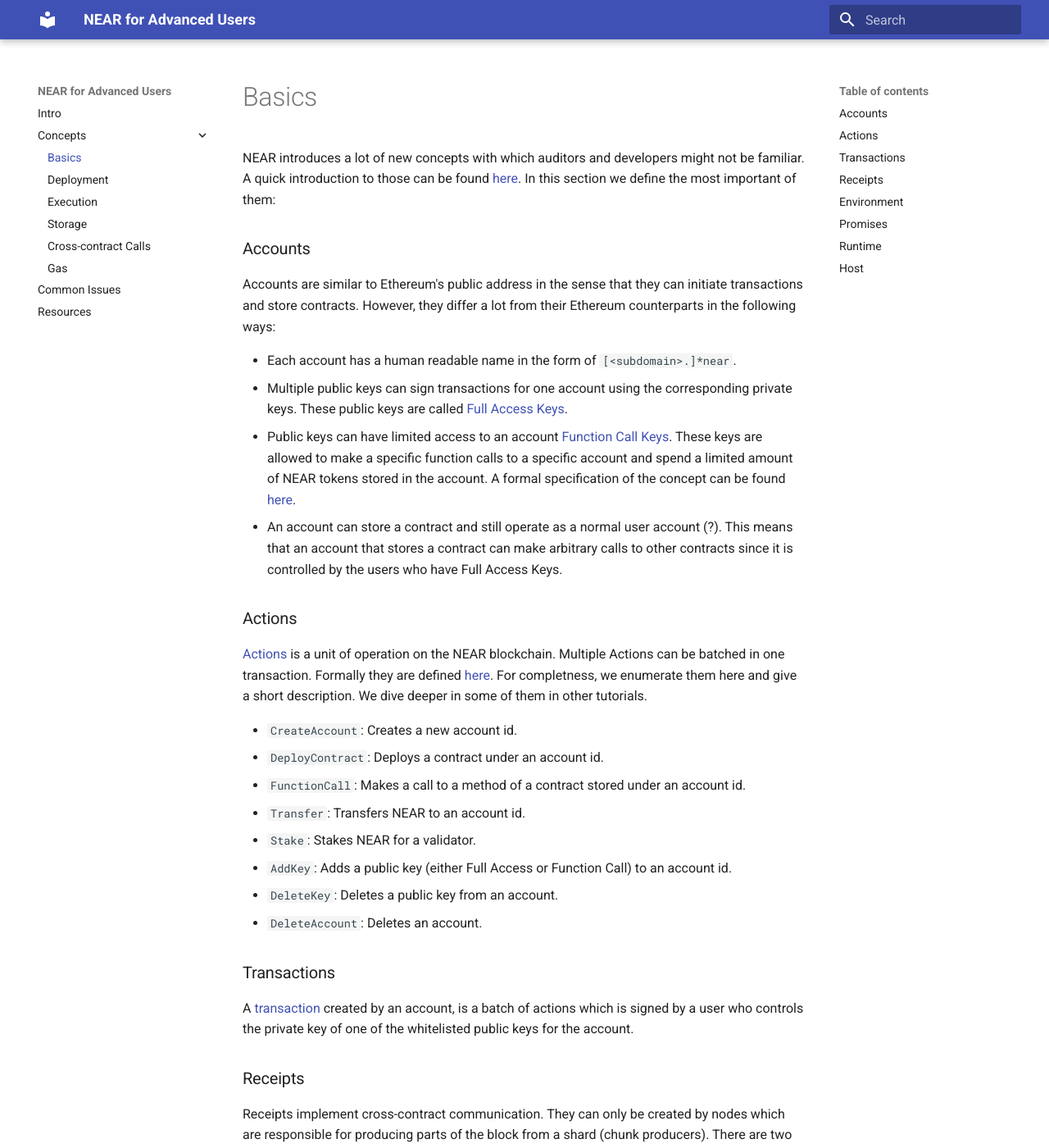
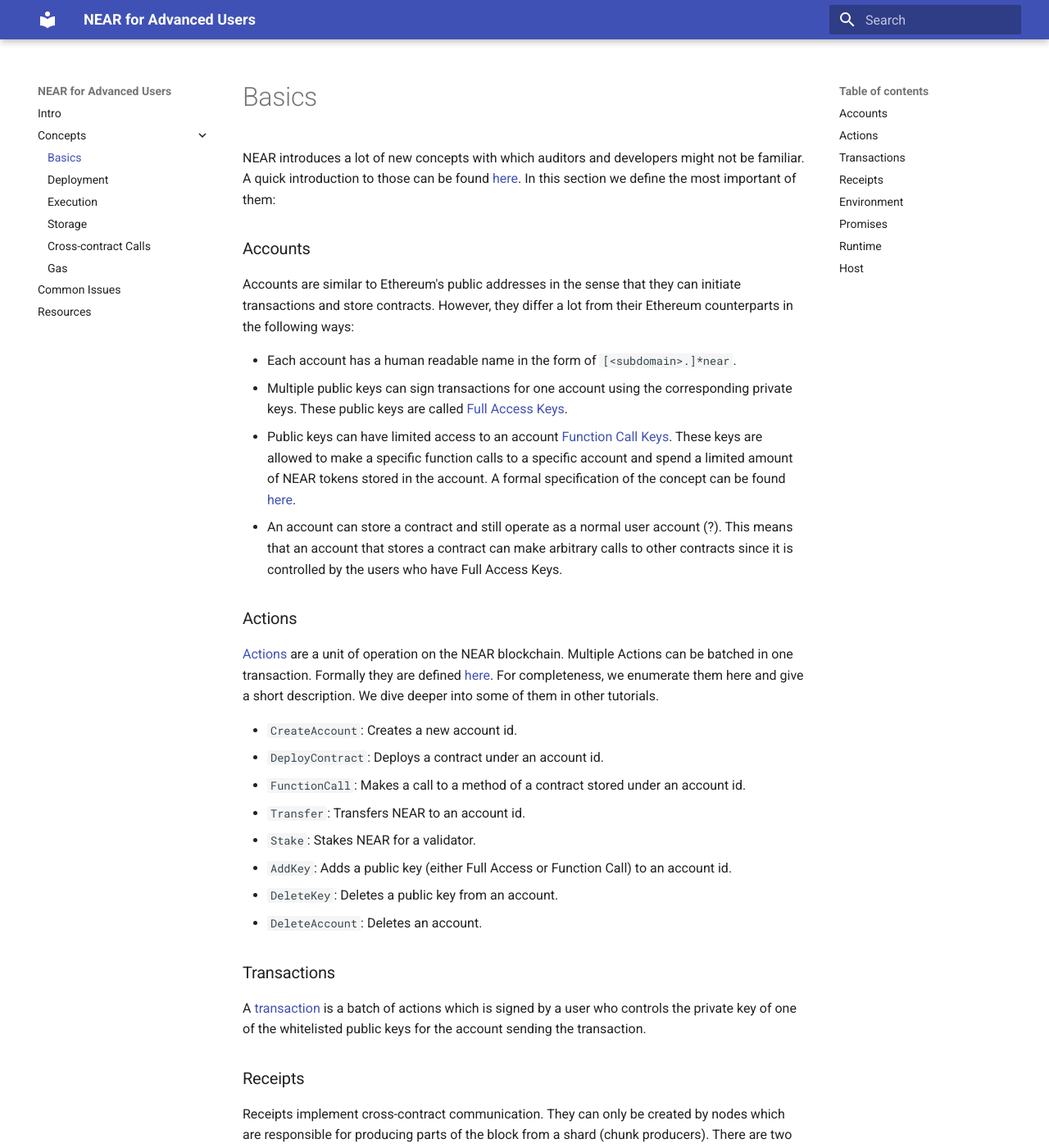
Before and after one commit to ChainSecurity/near-for-auditors, an MkDocs documentation site: the page built from docs/basics.md, in a window 1280 px wide and 1400 px high. Shown: the whole window at 82% size. Built offline with MkDocs 1.6.1 and Material for MkDocs 9.7.7, drawn with Linux system fonts in a browser that asks for light colours; some of the changed text lies outside the part shown.

Commit message:
Update basics

```diff
--- a/docs/basics.md
+++ b/docs/basics.md
@@ -2,7 +2,7 @@
 
 ### Accounts
 
-Accounts are similar to Ethereum's public address in the sense that they can initiate transactions and store contracts. However, they differ a lot from their Ethereum counterparts in the following ways:
+Accounts are similar to Ethereum's public addresses in the sense that they can initiate transactions and store contracts. However, they differ a lot from their Ethereum counterparts in the following ways:
 
 * Each account has a human readable name in the form of ``[<subdomain>.]*near``.
 * Multiple public keys can sign transactions for one account using the corresponding private keys. These public keys are called [Full Access Keys](https://docs.near.org/docs/concepts/account#access-keys).
@@ -11,7 +11,7 @@
 
 ### Actions
 
-[Actions](https://docs.near.org/docs/concepts/transaction#action) is a unit of operation on the NEAR blockchain. Multiple Actions can be batched in one transaction. Formally they are defined [here](https://nomicon.io/RuntimeSpec/Actions.html). For completness, we enumerate them here and give a short description. We dive deeper in some of them in other tutorials.
+[Actions](https://docs.near.org/docs/concepts/transaction#action) are a unit of operation on the NEAR blockchain. Multiple Actions can be batched in one transaction. Formally they are defined [here](https://nomicon.io/RuntimeSpec/Actions.html). For completeness, we enumerate them here and give a short description. We dive deeper into some of them in other tutorials.
 
 * ``CreateAccount``: Creates a new account id.
 * ``DeployContract``: Deploys a contract under an account id.
@@ -24,15 +24,15 @@
 
 ### Transactions
 
-A [transaction](https://nomicon.io/RuntimeSpec/Transactions) created by an account, is a batch of actions which is signed by a user who controls the private key of one of the whitelisted public keys for the account.
+A [transaction](https://nomicon.io/RuntimeSpec/Transactions) is a batch of actions which is signed by a user who controls the private key of one of the whitelisted public keys for the account sending the transaction.
 
 ### Receipts
 
 Receipts implement cross-contract communication. They can only be created by nodes which are responsible for producing parts of the block from a shard (chunk producers). There are two types of them:
 
-1. [Action Receipts](https://nomicon.io/RuntimeSpec/Receipts.html#actionreceipt) which specify an action to be executed and
+1. [Action Receipts](https://nomicon.io/RuntimeSpec/Receipts.html#actionreceipt), which specify an action to be executed and
 
-2. [Data Receipts](https://nomicon.io/RuntimeSpec/Receipts.html#datareceipt) which represent a result of call to a contract. These are, essentially, the return data which an Action Receipt expects before it can be processed.
+2. [Data Receipts](https://nomicon.io/RuntimeSpec/Receipts.html#datareceipt), which represent the result of a call to a contract. These are, essentially, the input data which an Action Receipt expects before it can be processed.
 
 ### Environment
 
@@ -51,4 +51,4 @@
 
 ### Host
 
-Host is the application which executes the runtime layer(?)
+The host is the application which executes the runtime layer. It calls into the WASM binary and receives the calls to the environment.
```
